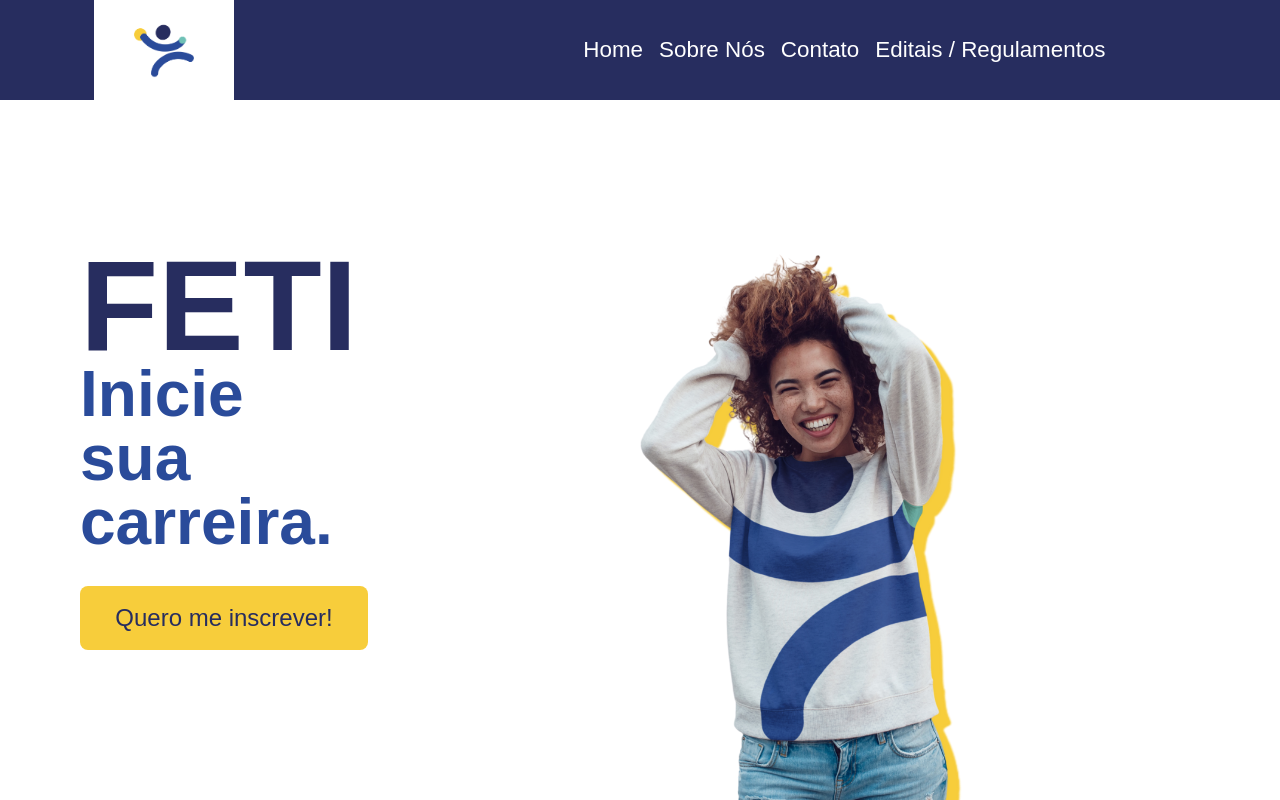
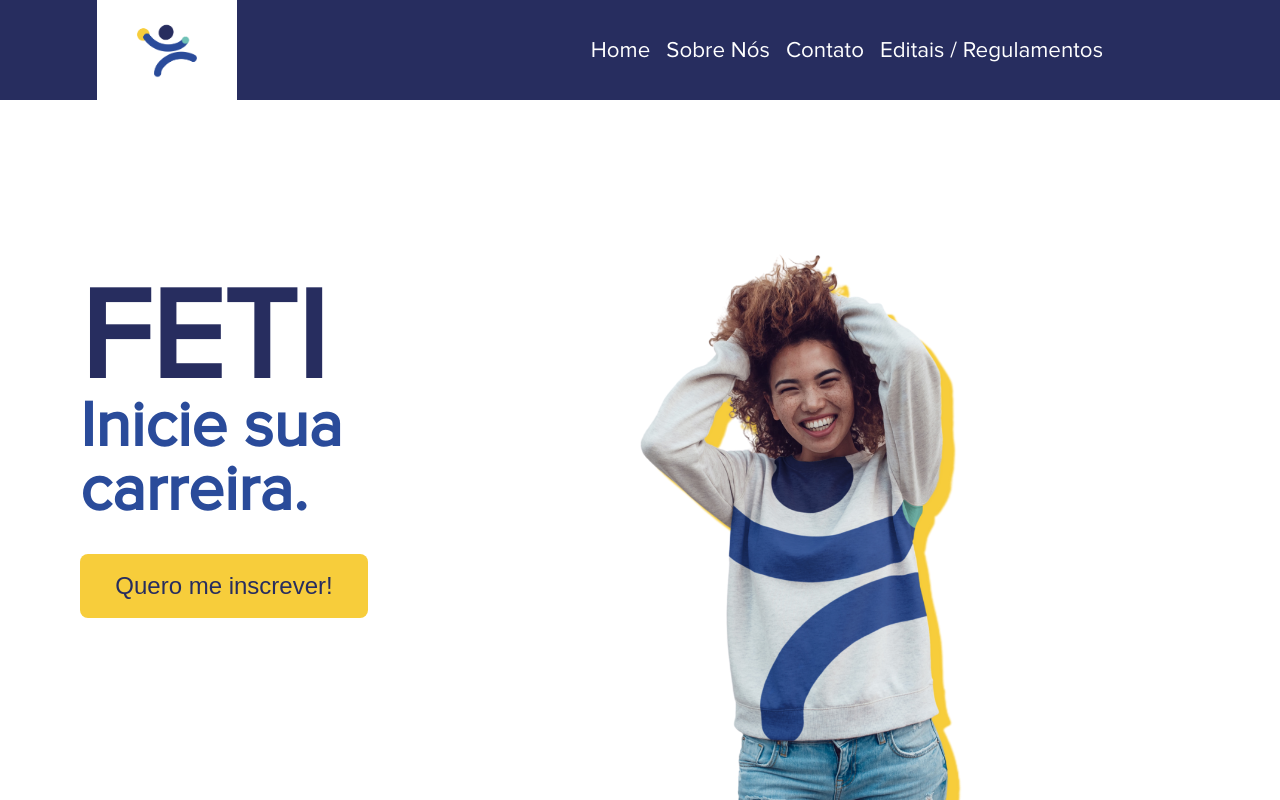
Before and after one commit to equipeFeti/feti-web, a PHP site: page /index.html in a window 1280 px wide. Run offline with PHP 8.4, Linux system fonts and the light colour scheme; some libraries are stand-ins or nearby versions.

Commit message:
font: switch

```diff
--- a/styles/style.css
+++ b/styles/style.css
@@ -21,7 +21,7 @@ a{
 
 }
 body {
-  font-family: Arial, sans-serif;
+  font-family: Proxima Nova, sans-serif;
 }
 
 header {
```
